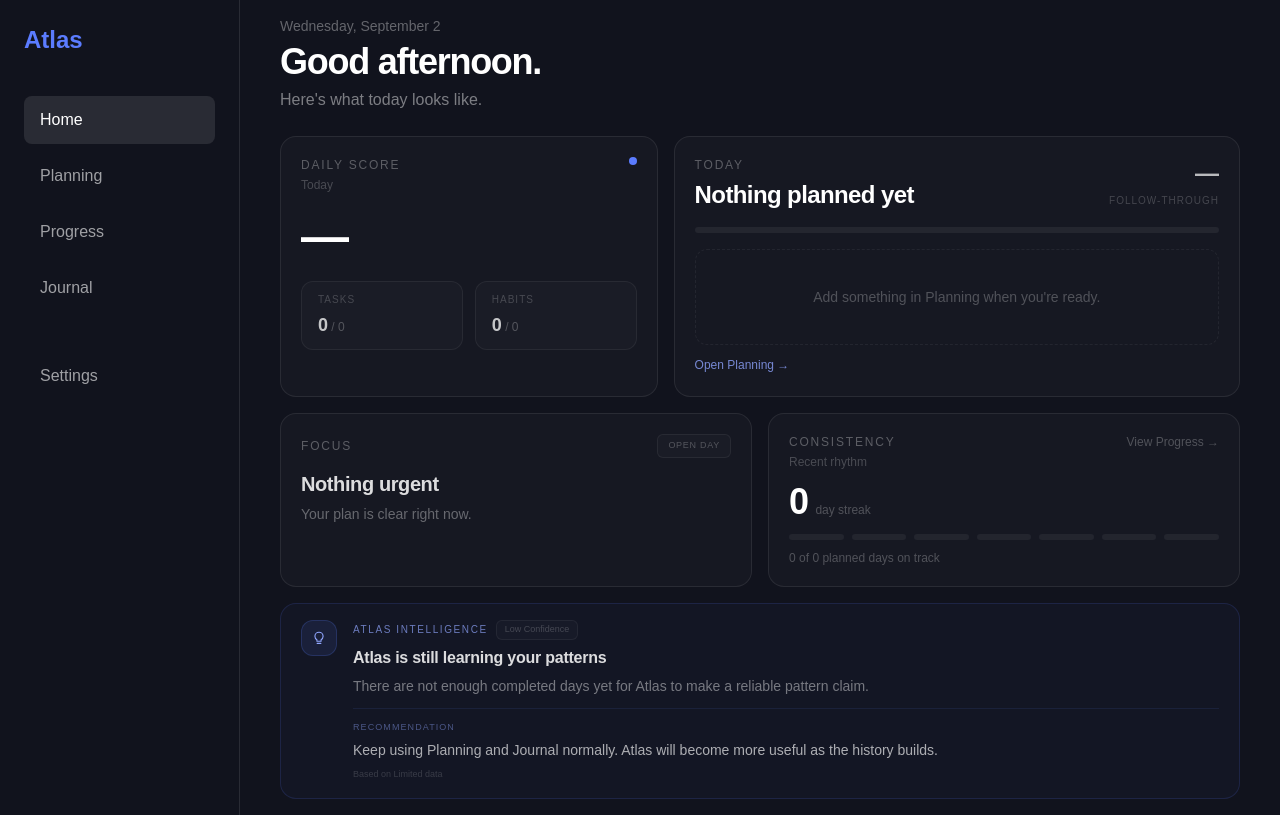
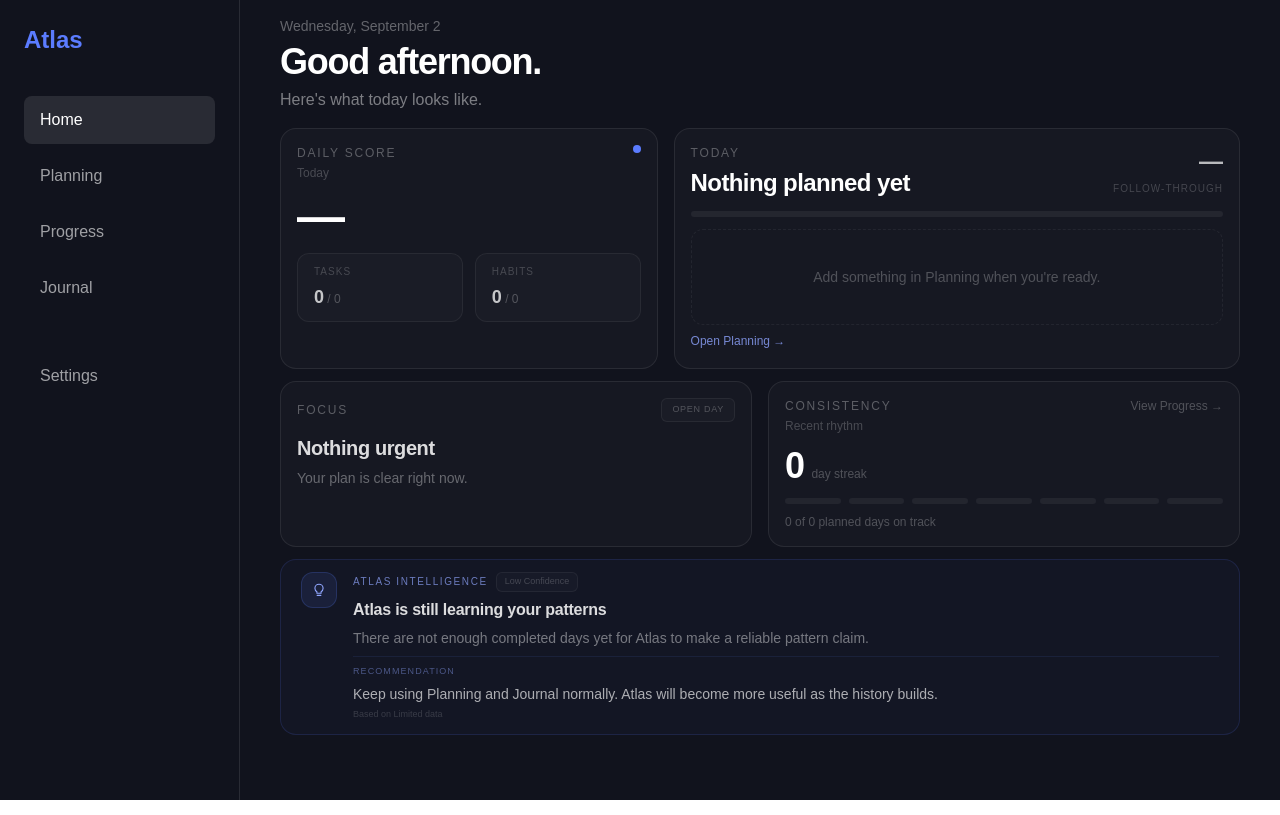
Before and after one commit to HB-16-Manoel/Atlas, a Next.js app: page / in a window 1280 px wide. Built offline with nearby package versions, Linux system fonts and the light colour scheme.

Commit message:
Compact Home dashboard content

```diff
--- a/app/components/Home.tsx
+++ b/app/components/Home.tsx
@@ -618,11 +618,11 @@ export default function Home({
        * TOP ROW
        * ====================================================== */}
 
-      <div className="mt-6 grid grid-cols-1 gap-4 xl:grid-cols-[0.8fr_1.2fr]">
+      <div className="mt-4 grid grid-cols-1 gap-4 xl:grid-cols-[0.8fr_1.2fr]">
 
         {/* DAILY SCORE */}
 
-        <div className="rounded-2xl border border-white/[0.08] bg-white/[0.025] p-5">
+        <div className="rounded-2xl border border-white/[0.08] bg-white/[0.025] p-4">
           <div className="flex items-start justify-between">
             <div>
               <p className="text-xs font-medium uppercase tracking-[0.15em] text-white/30">
@@ -637,7 +637,7 @@ export default function Home({
             <div className="h-2 w-2 rounded-full bg-[#5B7CFF]" />
           </div>
 
-          <div className="mt-5 flex items-end">
+          <div className="mt-3 flex items-end">
             <p className="text-5xl font-semibold tracking-[-0.055em]">
               {
                 dailyScore ??
@@ -653,7 +653,7 @@ export default function Home({
             )}
           </div>
 
-          <div className="mt-5 grid grid-cols-2 gap-3">
+          <div className="mt-3 grid grid-cols-2 gap-3">
             <div className="rounded-xl border border-white/[0.06] bg-white/[0.02] px-4 py-2.5">
               <p className="text-[10px] uppercase tracking-[0.1em] text-white/20">
                 Tasks
@@ -696,7 +696,7 @@ export default function Home({
 
         {/* TODAY */}
 
-        <div className="rounded-2xl border border-white/[0.08] bg-white/[0.025] p-5">
+        <div className="rounded-2xl border border-white/[0.08] bg-white/[0.025] p-4">
           <div className="flex items-start justify-between gap-5">
             <div>
               <p className="text-xs font-medium uppercase tracking-[0.15em] text-white/30">
@@ -733,7 +733,7 @@ export default function Home({
             </div>
           </div>
 
-          <div className="mt-4 h-1.5 overflow-hidden rounded-full bg-white/[0.06]">
+          <div className="mt-3 h-1.5 overflow-hidden rounded-full bg-white/[0.06]">
             <div
               className="h-full rounded-full bg-[#5B7CFF] transition-[width] duration-500"
               style={{
@@ -743,7 +743,7 @@ export default function Home({
             />
           </div>
 
-          <div className="mt-4 min-h-[96px]">
+          <div className="mt-3 min-h-[96px]">
             {nextItems.length ===
             0 ? (
               <div className="flex h-[96px] items-center justify-center rounded-xl border border-dashed border-white/[0.06]">
@@ -764,7 +764,7 @@ export default function Home({
                       key={
                         item.id
                       }
-                      className="flex items-center gap-3 rounded-xl border border-white/[0.055] bg-white/[0.015] px-4 py-2.5"
+                      className="flex items-center gap-3 rounded-xl border border-white/[0.055] bg-white/[0.015] px-4 py-2"
                     >
                       <div className="h-2 w-2 shrink-0 rounded-full border border-white/20" />
 
@@ -792,7 +792,7 @@ export default function Home({
                 "Planning"
               )
             }
-            className="mt-3 text-xs font-medium text-[#8EA4FF]/80 transition hover:text-[#A8B7FF]"
+            className="mt-2 text-xs font-medium text-[#8EA4FF]/80 transition hover:text-[#A8B7FF]"
           >
             Open Planning →
           </button>
@@ -803,11 +803,11 @@ export default function Home({
        * SECOND ROW
        * ====================================================== */}
 
-      <div className="mt-4 grid grid-cols-1 gap-4 xl:grid-cols-2">
+      <div className="mt-3 grid grid-cols-1 gap-4 xl:grid-cols-2">
 
         {/* FOCUS */}
 
-        <div className="rounded-2xl border border-white/[0.08] bg-white/[0.025] p-5">
+        <div className="rounded-2xl border border-white/[0.08] bg-white/[0.025] p-4">
           <div className="flex items-center justify-between">
             <p className="text-xs font-medium uppercase tracking-[0.15em] text-white/30">
               Focus
@@ -835,7 +835,7 @@ export default function Home({
 
         {/* CONSISTENCY */}
 
-        <div className="rounded-2xl border border-white/[0.08] bg-white/[0.025] p-5">
+        <div className="rounded-2xl border border-white/[0.08] bg-white/[0.025] p-4">
           <div className="flex items-start justify-between">
             <div>
               <p className="text-xs font-medium uppercase tracking-[0.15em] text-white/30">
@@ -914,7 +914,7 @@ export default function Home({
        * ATLAS INTELLIGENCE
        * ====================================================== */}
 
-      <div className="mt-4 rounded-2xl border border-[#5B7CFF]/15 bg-[#5B7CFF]/[0.035] px-5 py-4">
+      <div className="mt-3 rounded-2xl border border-[#5B7CFF]/15 bg-[#5B7CFF]/[0.035] px-5 py-3">
         <div className="flex items-start gap-4">
           <div className="flex h-9 w-9 shrink-0 items-center justify-center rounded-xl border border-[#5B7CFF]/20 bg-[#5B7CFF]/10 text-[#91A6FF]">
             <svg
@@ -965,7 +965,7 @@ export default function Home({
               }
             </p>
 
-            <div className="mt-3 border-t border-[#5B7CFF]/10 pt-3">
+            <div className="mt-2 border-t border-[#5B7CFF]/10 pt-2">
   <p className="text-[9px] font-medium uppercase tracking-[0.12em] text-[#91A6FF]/45">
     Recommendation
   </p>
@@ -977,7 +977,7 @@ export default function Home({
   </p>
 </div>
 
-            <p className="mt-2 text-[9px] text-white/16">
+            <p className="mt-1 text-[9px] text-white/16">
               Based on{" "}
               {
                 atlasInsight.source
```
